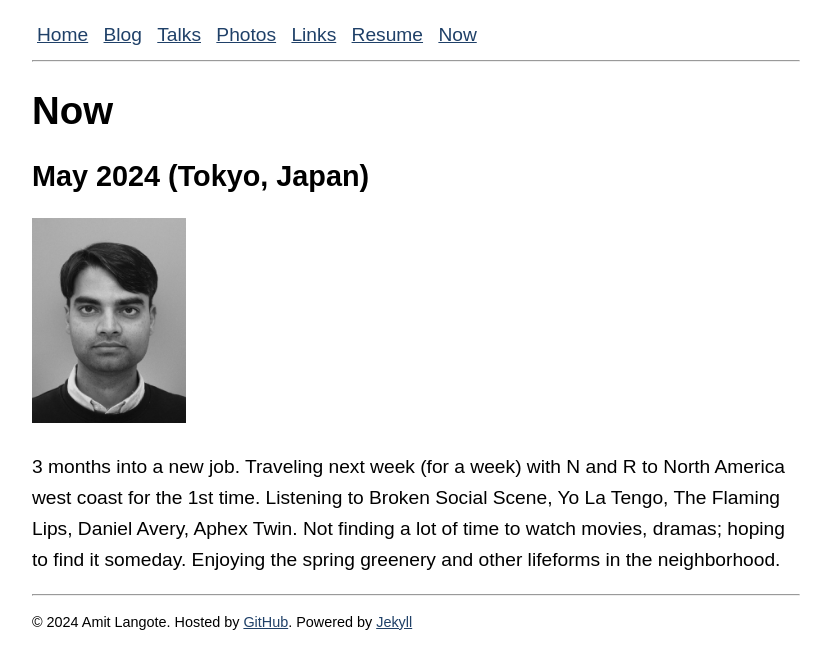
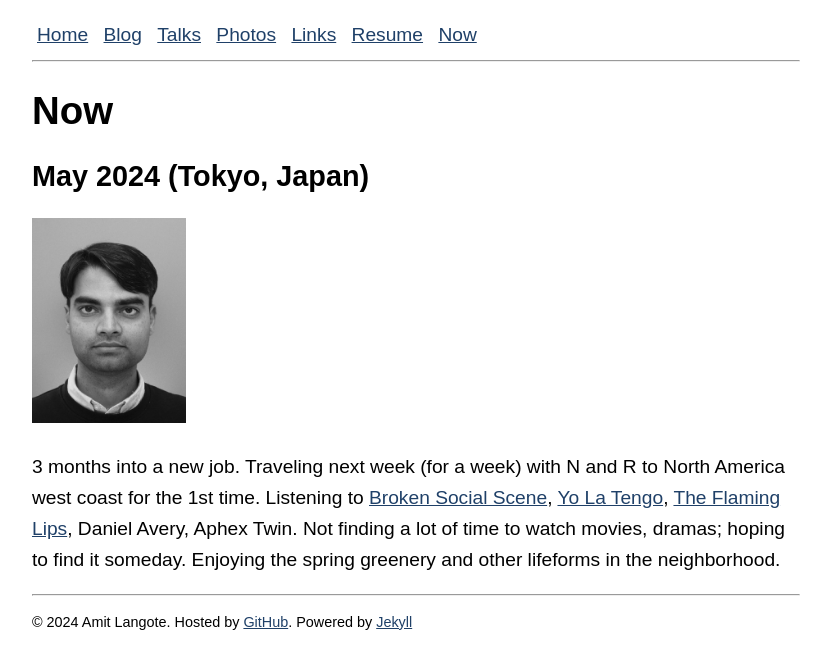
Before and after one commit to amitlan/website, a Jekyll site: the page built from now/index.md, in a window 1280 px wide. Shown: the top 669 px of the page, without its empty margins (224-1055 px from the left). Built offline with Jekyll 4.4.1, drawn with Linux system fonts in a browser that asks for light colours; part of the change alters nothing that is shown.

```diff
--- a/now/index.md
+++ b/now/index.md
@@ -8,5 +8,5 @@ last_updated: 2024-05-24
 
 <img class="center-fit" src="/files/me2.jpeg" alt="May 2024" id="left"/>
 <p>
-  3 months into a new job.  Traveling next week (for a week) with N and R to North America west coast for the 1st time. Listening to Broken Social Scene, Yo La Tengo, The Flaming Lips, Daniel Avery, Aphex Twin.  Not finding a lot of time to watch movies, dramas; hoping to find it someday.  Enjoying the spring greenery and other lifeforms in the neighborhood.
+  3 months into a new job.  Traveling next week (for a week) with N and R to North America west coast for the 1st time. Listening to <a href="https://en.wikipedia.org/wiki/Broken_Social_Scene">Broken Social Scene</a>, <a href="https://en.wikipedia.org/wiki/Yo_La_Tengo">Yo La Tengo</a>, <a href="https://en.wikipedia.org/wiki/The_Flaming_Lips">The Flaming Lips</a>, Daniel Avery, Aphex Twin.  Not finding a lot of time to watch movies, dramas; hoping to find it someday.  Enjoying the spring greenery and other lifeforms in the neighborhood.
 </p>
```
